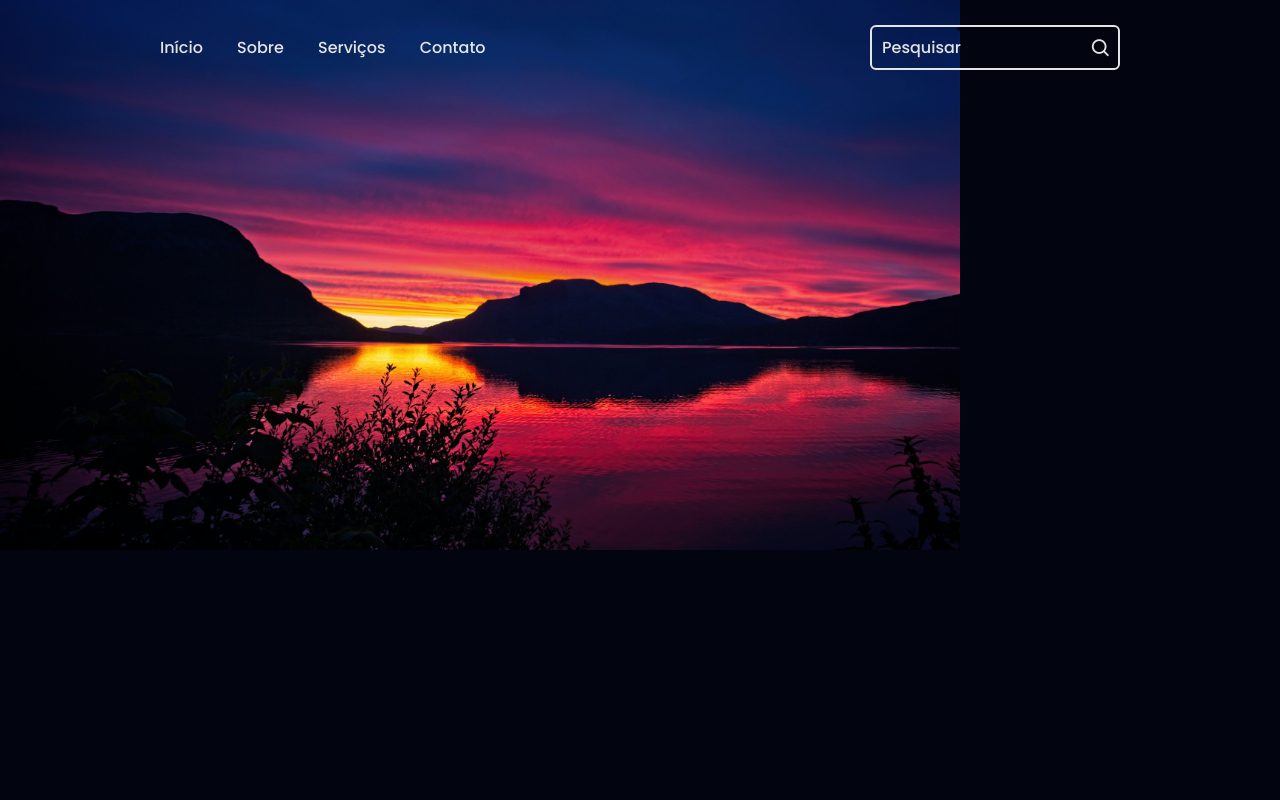
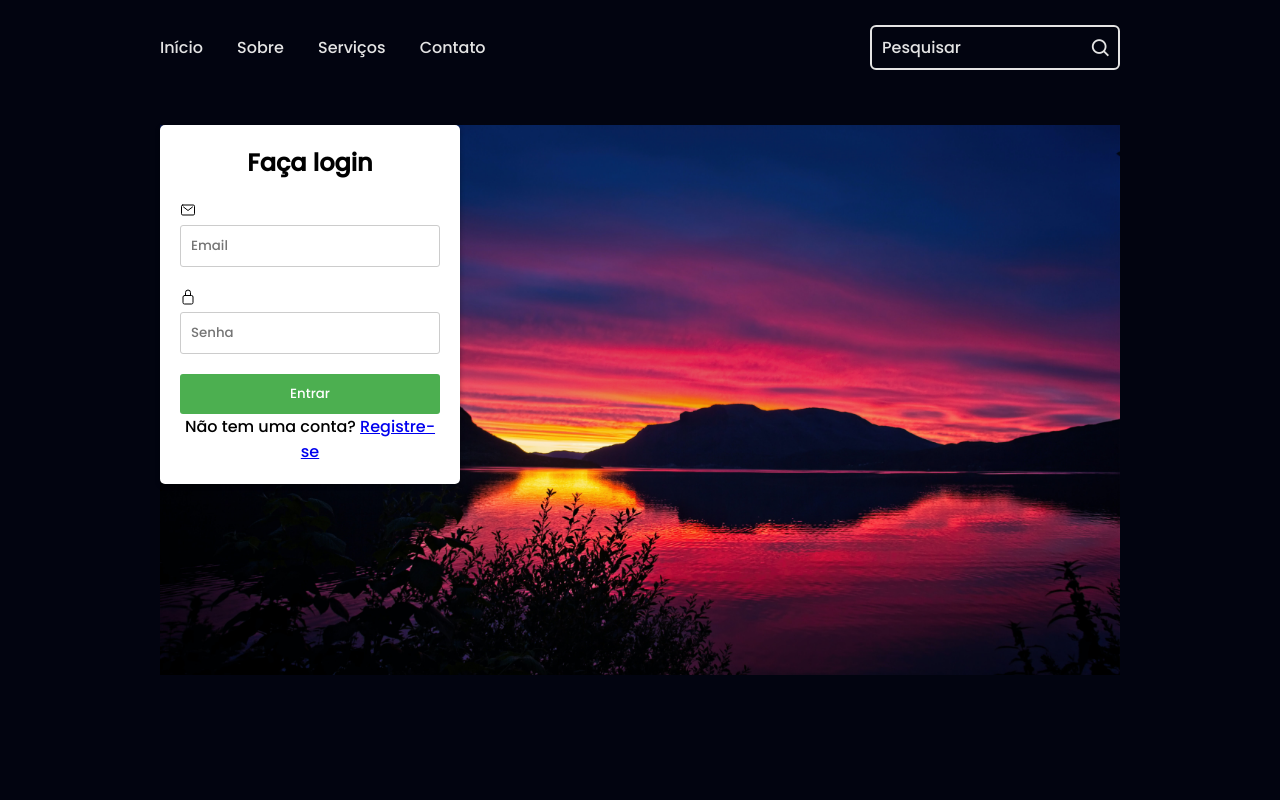
Before and after one commit to DarkZeus1235/Projeto_Integrador, a PHP site: page /logins.php in a window 1280 px wide. Run offline with PHP 8.4, Linux system fonts and the light colour scheme.

Commit message:
atualização

```diff
--- a/css/logins.css
+++ b/css/logins.css
@@ -103,3 +103,110 @@
     background-size: cover;
     background-position: center;
 }
+
+body {
+    font-family: Arial, sans-serif;
+    margin: 0;
+    padding: 0;
+    display: flex;
+    justify-content: center;
+    align-items: center;
+    height: 100vh;
+  }
+
+  .login-container {
+    background-color: #ffffff;
+    border-radius: 5px;
+    box-shadow: 0 2px 5px rgba(0, 0, 0, 0.3);
+    padding: 20px;
+    width: 300px;
+  }
+
+  .login-container h2 {
+    text-align: center;
+    margin-bottom: 20px;
+  }
+
+  .login-container input[type="text"],
+  .login-container input[type="password"] {
+    width: 100%;
+    padding: 10px;
+    margin-bottom: 20px;
+    border: 1px solid #ccc;
+    border-radius: 3px;
+    box-sizing: border-box;
+  }
+
+  .login-container input[type="submit"] {
+    width: 100%;
+    background-color: #4CAF50;
+    color: white;
+    padding: 10px;
+    border: none;
+    border-radius: 3px;
+    cursor: pointer;
+  }
+
+  .login-container input[type="submit"]:hover {
+    background-color: #45a049;
+  }
+
+  .login-container p {
+    text-align: center;
+  }
+
+  .card {
+    background-color: #ffffff;
+    border-radius: 5px;
+    box-shadow: 0 2px 5px rgba(0, 0, 0, 0.3);
+    padding: 20px;
+    width: 400px;
+    text-align: center;
+  }
+  h1{
+    margin-top: 30px;
+    text-align: center;
+    font-size: 32px;
+  }
+  .signup-container {
+    background-color: #ffffff;
+    border-radius: 5px;
+    box-shadow: 0 2px 5px rgba(0, 0, 0, 0.3);
+    padding: 20px;
+    width: 300px;
+  }
+
+  .signup-container h2 {
+    text-align: center;
+    margin-bottom: 20px;
+  }
+
+  .signup-container input[type="text"],
+  .signup-container input[type="tel"],
+  .signup-container input[type="email"],
+  .signup-container input[type="password"] {
+    width: 100%;
+    padding: 10px;
+    margin-bottom: 20px;
+    border: 1px solid #ccc;
+    border-radius: 3px;
+    box-sizing: border-box;
+  }
+
+  .signup-container input[type="submit"] {
+    width: 100%;
+    background-color: #4CAF50;
+    color: white;
+    padding: 10px;
+    border: none;
+    border-radius: 3px;
+    cursor: pointer;
+  }
+
+  .signup-container input[type="submit"]:hover {
+    background-color: #45a049;
+  }
+
+  .combo1{
+    height: 300px;
+  }
--- a/logins.php
+++ b/logins.php
@@ -23,6 +23,28 @@
         <button class="submit"><i class="bx bx-search"></i></button>
     </form>
 </header>
-<div class="container"></div>
+<div class="container">
+<div class="login-container">
+    <h2>Faça login</h2>
+    <form action="login.php" method="post">
+      <div class='inputbox'>
+      <ion-icon name="mail-outline"></ion-icon>
+      <input type="text" name="email" placeholder="Email" required>
+      </div>
+      <div class="inputbox">
+        <ion-icon name="lock-closed-outline"></ion-icon>
+        <input type="password" name="senha" placeholder="Senha" required>
+      </div>
+      <input type="submit" value="Entrar">
+    </form>
+    <div class='register'>
+    <p>Não tem uma conta? <a href="cadastro.php">Registre-se</a></p>
+    </div>
+  </div>
+</body>
+<script type="module" src="https://unpkg.com/ionicons@7.1.0/dist/ionicons/ionicons.esm.js"></script>
+<script nomodule src="https://unpkg.com/ionicons@7.1.0/dist/ionicons/ionicons.js"></script>
+</html>
+</div>
 </body>
 </html>
```
